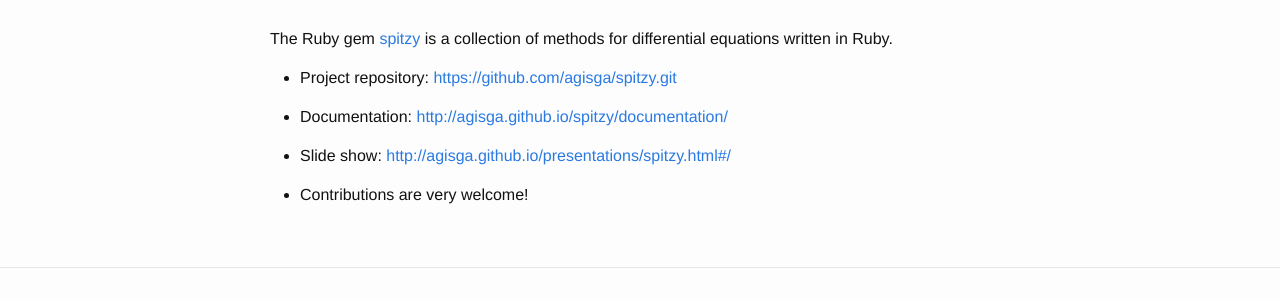
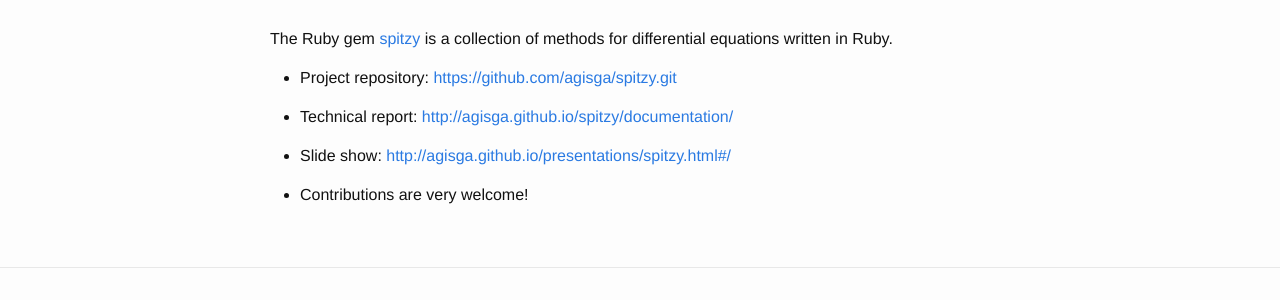
Before and after one commit to agisga/spitzy, a Jekyll site: the page built from about.md, in a window 1280 px wide. Shown: the part 137-437 px from the top of the page. Built offline with Jekyll 4.4.1, drawn with Linux system fonts in a browser that asks for light colours; Markdown is read by kramdown in place of the engine named in the settings.

Commit message:
changes documentation to technical report (second commit)

```diff
--- a/about.md
+++ b/about.md
@@ -8,7 +8,7 @@
 
 * Project repository: <https://github.com/agisga/spitzy.git>
 
-* Documentation: <http://agisga.github.io/spitzy/documentation/>
+* Technical report: <http://agisga.github.io/spitzy/documentation/>
 
 * Slide show: <http://agisga.github.io/presentations/spitzy.html#/>
 
```
